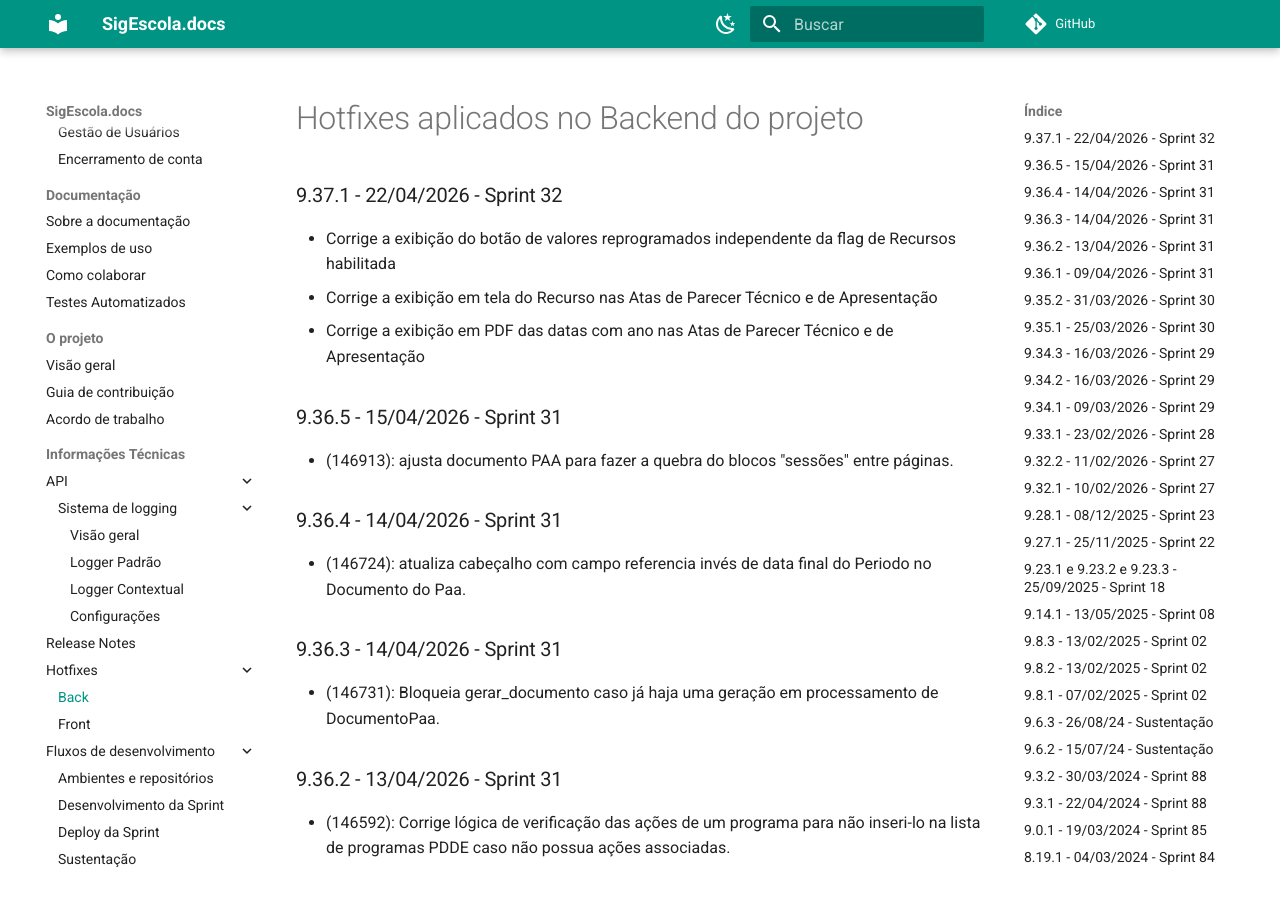
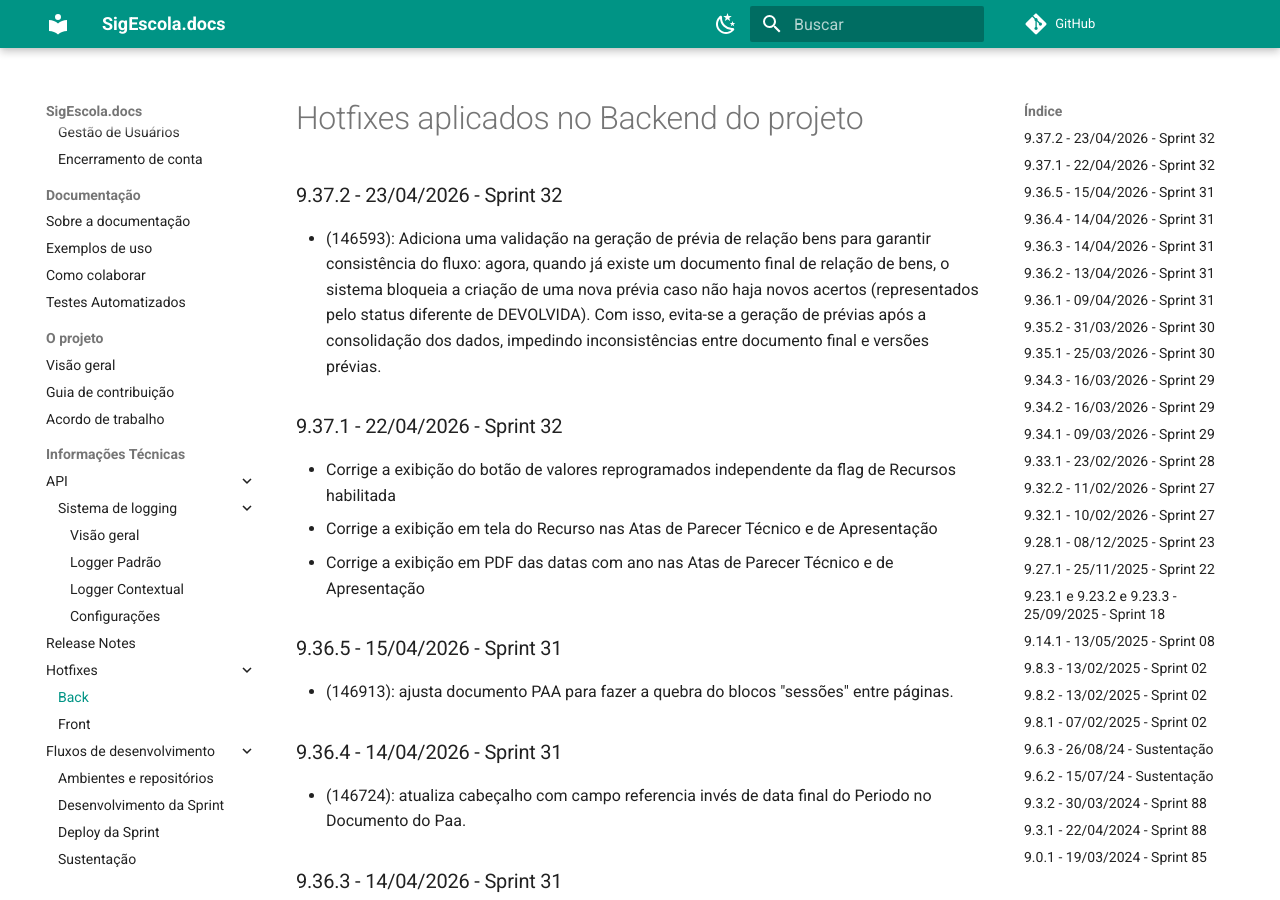
Before and after one commit to prefeiturasp/SME-PTRF-Docs, an MkDocs documentation site: the page built from docs/projeto/hotfixes_back.md, in a window 1280 px wide and 900 px high. Built offline with MkDocs 1.6.1 and Material for MkDocs 9.7.7, drawn with Linux system fonts in a browser that asks for light colours; comment, search, counter and statistics services are not loaded.

Commit message:
Adiciona validação para prévias de relação de bens
Implementa validação para evitar a criação de prévias inconsistentes na relação de bens, bloqueando novas prévias quando um documento final já existe e não há novos acertos.

```diff
--- a/docs/projeto/hotfixes_back.md
+++ b/docs/projeto/hotfixes_back.md
@@ -1,4 +1,7 @@
 # Hotfixes aplicados no Backend do projeto
+
+### 9.37.2 - 23/04/2026 - Sprint 32
+- (146593): Adiciona uma validação na geração de prévia de relação bens para garantir consistência do fluxo: agora, quando já existe um documento final de relação de bens, o sistema bloqueia a criação de uma nova prévia caso não haja novos acertos (representados pelo status diferente de DEVOLVIDA). Com isso, evita-se a geração de prévias após a consolidação dos dados, impedindo inconsistências entre documento final e versões prévias.
 
 ### 9.37.1 - 22/04/2026 - Sprint 32
 - Corrige a exibição do botão de valores reprogramados independente da flag de Recursos habilitada
```
